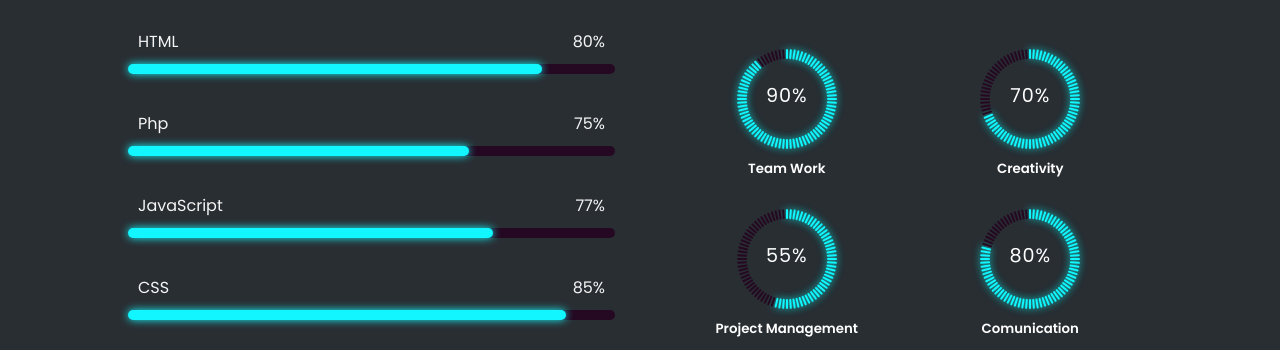
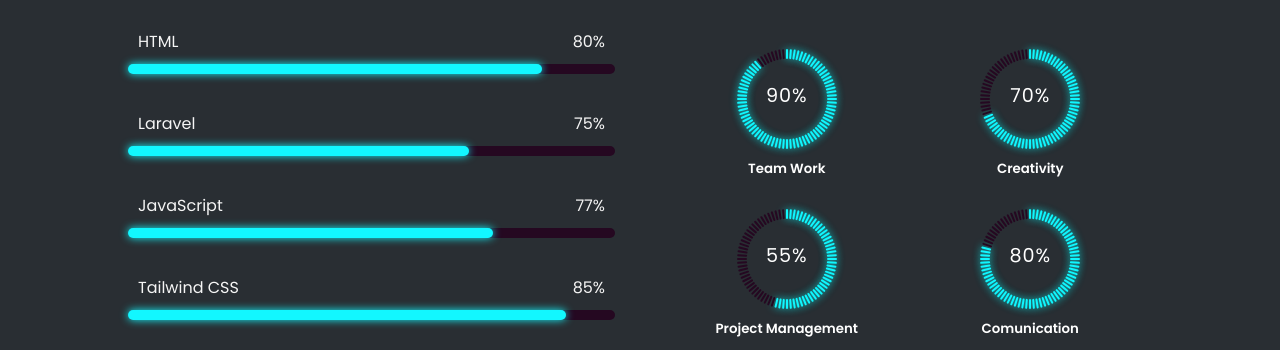
Before and after one commit to djaroephon/tugassenbud, a plain HTML site: page index.html in a window 1280 px wide. Shown: the part 1772-2122 px from the top of the page. Drawn offline with nearby package versions, Linux system fonts and the light colour scheme; some packages are replaced by stand-ins of ours; a script that the page names is missing.

Commit message:
Update index.html

```diff
--- a/index.html
+++ b/index.html
@@ -163,7 +163,7 @@
 
                 <div class="skill-bar">
                     <div class="info">
-                        <p>Php</p>
+                        <p>Laravel</p>
                         <p>75%</p>
                     </div>
                     <div class="bar">
@@ -183,7 +183,7 @@
 
                 <div class="skill-bar">
                     <div class="info">
-                        <p>CSS</p>
+                        <p>Tailwind CSS</p>
                         <p>85%</p>
                     </div>
                     <div class="bar">
```
